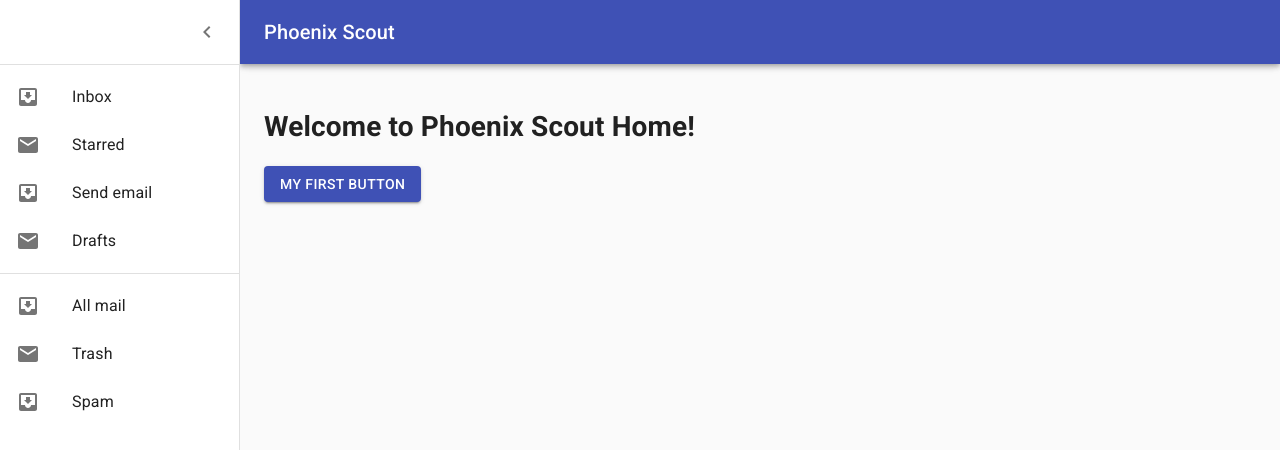
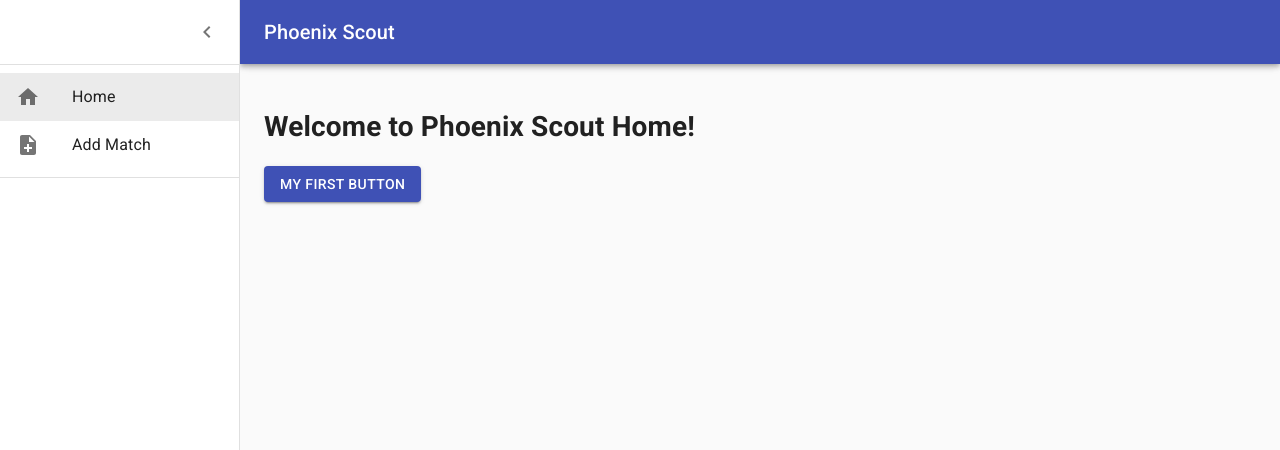
Before and after one commit to adamgarcia4/phoenix-scout, a React (Create React App) app: page / in a window 1280 px wide. Both pictures are taken after a click on the button "open drawer". Shown: the top 450 px of the page. Built offline with nearby package versions, Linux system fonts and the light colour scheme.

Commit message:
Added Home Navigation

```diff
--- a/src/components/Header.tsx
+++ b/src/components/Header.tsx
@@ -20,6 +20,13 @@ import ListItemIcon from '@material-ui/core/ListItemIcon'
 import ListItemText from '@material-ui/core/ListItemText'
 import InboxIcon from '@material-ui/icons/MoveToInbox'
 import MailIcon from '@material-ui/icons/Mail'
+import NoteAddIcon from '@material-ui/icons/NoteAdd'
+import HomeIcon from '@material-ui/icons/Home'
+
+import {
+  useHistory,
+  useLocation,
+} from 'react-router-dom'
 
 const drawerWidth = 240
 
@@ -82,6 +89,10 @@ const useStyles = makeStyles((theme: Theme) => createStyles({
 function PersistentDrawerLeft({ children }: {children: any}) {
   const classes = useStyles()
   const theme = useTheme()
+
+  const history = useHistory()
+  const location = useLocation()
+
   const [open, setOpen] = React.useState(false)
 
   const handleDrawerOpen = () => {
@@ -91,6 +102,13 @@ function PersistentDrawerLeft({ children }: {children: any}) {
   const handleDrawerClose = () => {
     setOpen(false)
   }
+
+  const navigateToPath = (path: string) => {
+    history.push(path)
+    handleDrawerClose()
+  }
+
+  const isPath = (path: string) => path === location.pathname
 
   return (
     <div className={classes.root}>
@@ -132,22 +150,34 @@ function PersistentDrawerLeft({ children }: {children: any}) {
         </div>
         <Divider />
         <List>
-          {['Inbox', 'Starred', 'Send email', 'Drafts'].map((text, index) => (
+          <ListItem selected={isPath('/')} button onClick={() => navigateToPath('/')}>
+            <ListItemIcon>
+              <HomeIcon />
+            </ListItemIcon>
+            <ListItemText primary="Home" />
+          </ListItem>
+          <ListItem selected={isPath('/add-match')} button onClick={() => navigateToPath('/add-match')}>
+            <ListItemIcon>
+              <NoteAddIcon />
+            </ListItemIcon>
+            <ListItemText primary="Add Match" />
+          </ListItem>
+          {/* {['Inbox', 'Starred', 'Send email', 'Drafts'].map((text, index) => (
             <ListItem button key={text}>
               <ListItemIcon>{index % 2 === 0 ? <InboxIcon /> : <MailIcon />}</ListItemIcon>
               <ListItemText primary={text} />
             </ListItem>
-          ))}
+          ))} */}
         </List>
         <Divider />
-        <List>
+        {/* <List>
           {['All mail', 'Trash', 'Spam'].map((text, index) => (
             <ListItem button key={text}>
               <ListItemIcon>{index % 2 === 0 ? <InboxIcon /> : <MailIcon />}</ListItemIcon>
               <ListItemText primary={text} />
             </ListItem>
           ))}
-        </List>
+        </List> */}
       </Drawer>
       <main
         className={clsx(classes.content, {
```
